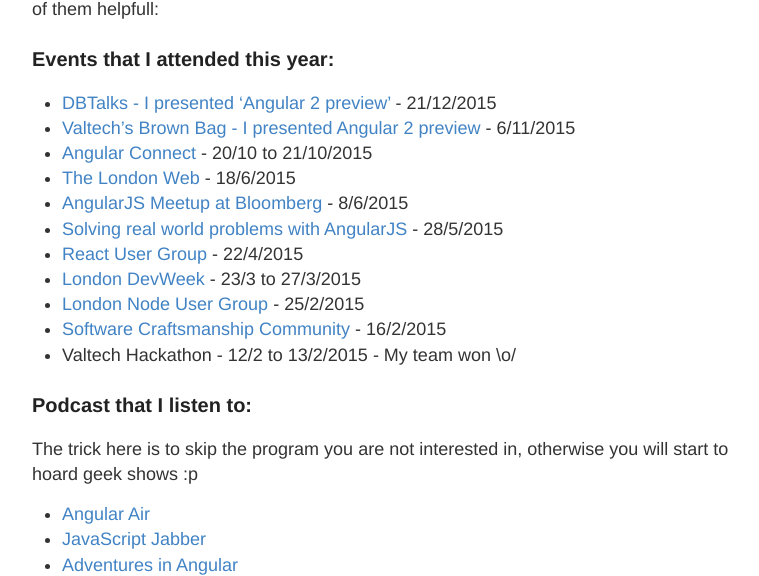
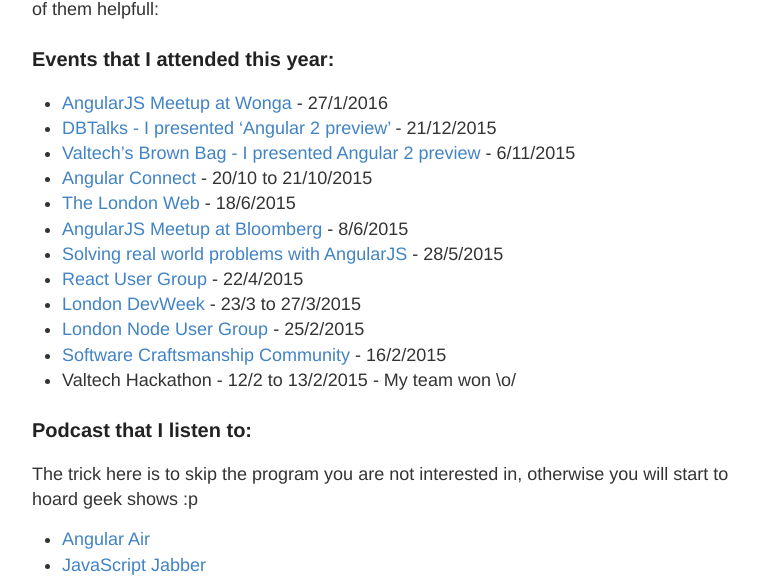
Before and after one commit to rafaelaudy/rafaelaudy.github.io, a Jekyll site: the page built from foodforthought.md, in a window 1280 px wide and 900 px high, cut to the strip 324-900 px from the top of the window. Shown: the whole strip, without its empty margins (248-1007 px from the left). Built offline with Jekyll 4.4.1, drawn with Linux system fonts in a browser that asks for light colours; Markdown is read by kramdown in place of the engine named in the settings.

Commit message:
Adding the Angular meetup at Wonga to the food for thought list

```diff
--- a/foodforthought.md
+++ b/foodforthought.md
@@ -8,6 +8,7 @@
 
 ### Events that I attended this year:
 
+* [AngularJS Meetup at Wonga](http://www.meetup.com/AngularJS-London/events/228224175/) - 27/1/2016
 * [DBTalks - I presented 'Angular 2 preview'](https://www.youtube.com/watch?v=hzPaxAHa7J8) - 21/12/2015
 * [Valtech's Brown Bag - I presented Angular 2 preview](http://rafaelaudy.github.io/angular-preview-talk/) - 6/11/2015
 * [Angular Connect](http://angularconnect.com/) - 20/10 to 21/10/2015
```
